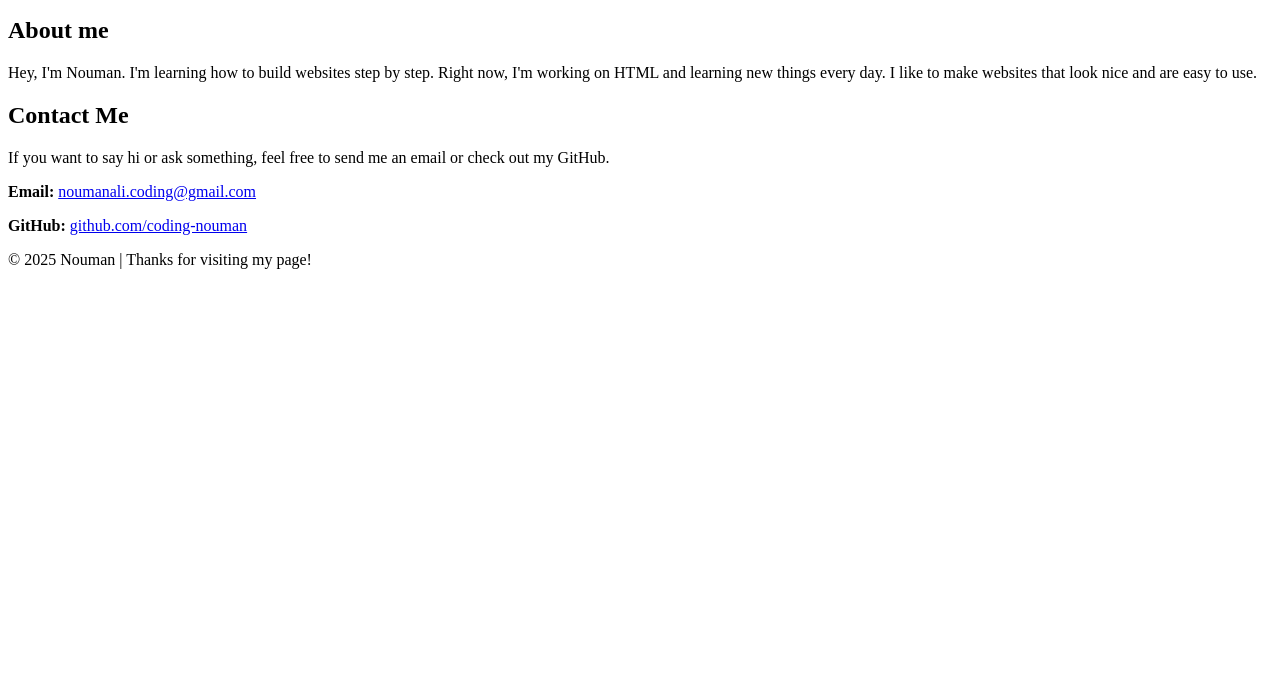
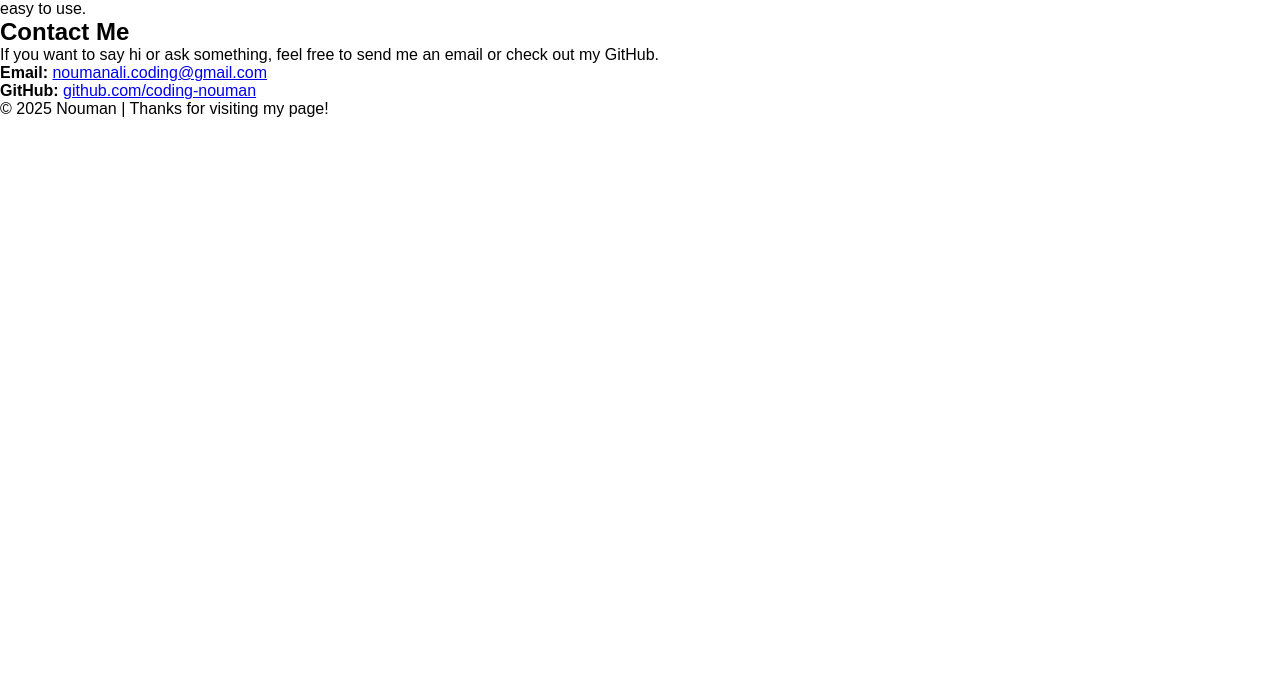
Before and after one commit to coding-nouman/my-first-portfolio, a plain HTML site: page index.html in a window 1280 px wide. Shown: the part 101-800 px from the top of the page. Drawn offline with Linux system fonts and the light colour scheme.

Commit message:
Updated in index.html styles.css

```diff
--- a/index.html
+++ b/index.html
@@ -4,6 +4,7 @@
     <meta charset="UTF-8">
     <meta name="viewport" content="width=device-width, initial-scale=1.0">
     <title>Nouman - Portfolio</title>
+    <link rel="stylesheet" href="styles.css">
 </head>
 <body>
     <div class="container">
--- /dev/null
+++ b/styles.css
@@ -0,0 +1,16 @@
+* {
+    margin: 0;
+    padding: 0;
+    box-sizing: border-box;
+}
+
+body {
+    font-family: 'Poppins', sans-serif;
+    color: black;
+    background-color: white;
+}
+
+.contianer {
+    margin: 0 auto;
+    padding: 20px;
+}
```
